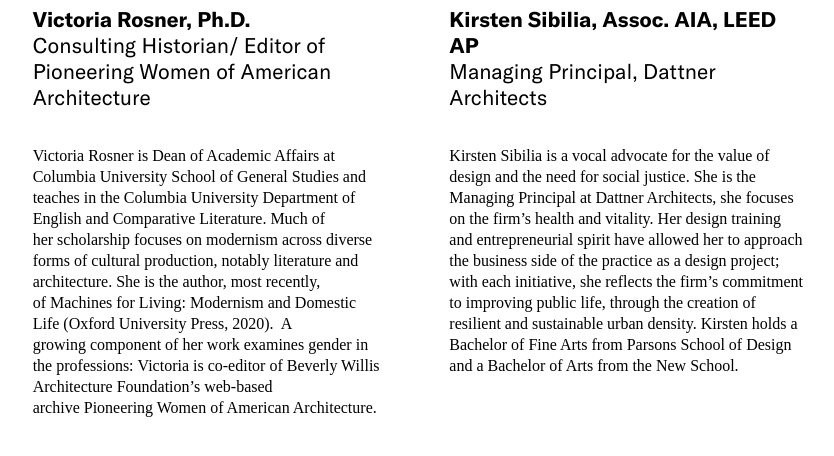
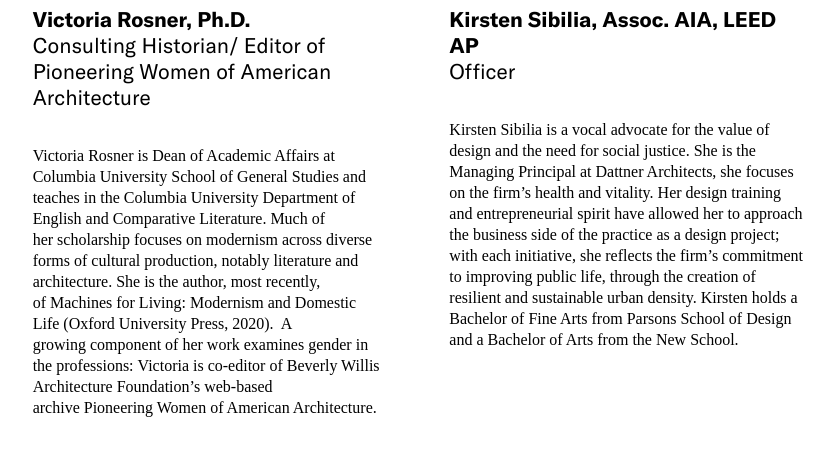
Before and after one commit to jengalas/bwaf-bbw, a Jekyll site: the page built from about/boardandstaff.md, in a window 1280 px wide and 900 px high, scrolled down 8478 px, cut to the strip 202-692 px from the top of the window. Shown: the top 456 px of the strip, without its empty margins (444-1278 px from the left). Built offline with Jekyll 4.4.1, drawn with Linux system fonts in a browser that asks for light colours; some web fonts are replaced.

Commit message:
Update from Forestry.io Aislinn McNamara updated about/boardandstaff.md

```diff
--- a/about/boardandstaff.md
+++ b/about/boardandstaff.md
@@ -259,7 +259,7 @@ page_blocks:
       Victoria Rosner is Dean of Academic Affairs at Columbia University School of General Studies and teaches in the Columbia University Department of English and Comparative Literature. Much of her scholarship focuses on modernism across diverse forms of cultural production, notably literature and architecture. She is the author, most recently, of Machines for Living: Modernism and Domestic Life (Oxford University Press, 2020).
       A growing component of her work examines gender in the professions: Victoria is co-editor of Beverly Willis Architecture Foundation’s web-based archive Pioneering Women of American Architecture.
   - title: Kirsten Sibilia, Assoc. AIA, LEED AP
-    title_role: Managing Principal, Dattner Architects
+    title_role: Officer
     image: "/v1618329835/191218-Sibilia_Kirsten-7042_2019-12-20_12_54_18_qp8tam.jpg"
     description: |-
       Kirsten Sibilia is a vocal advocate for the value of design and the need for social justice. She is the Managing Principal at Dattner Architects, she focuses on the firm’s health and vitality. Her design training and entrepreneurial spirit have allowed her to approach the business side of the practice as a design project; with each initiative, she reflects the firm’s commitment to improving public life, through the creation of resilient and sustainable urban density.
```
